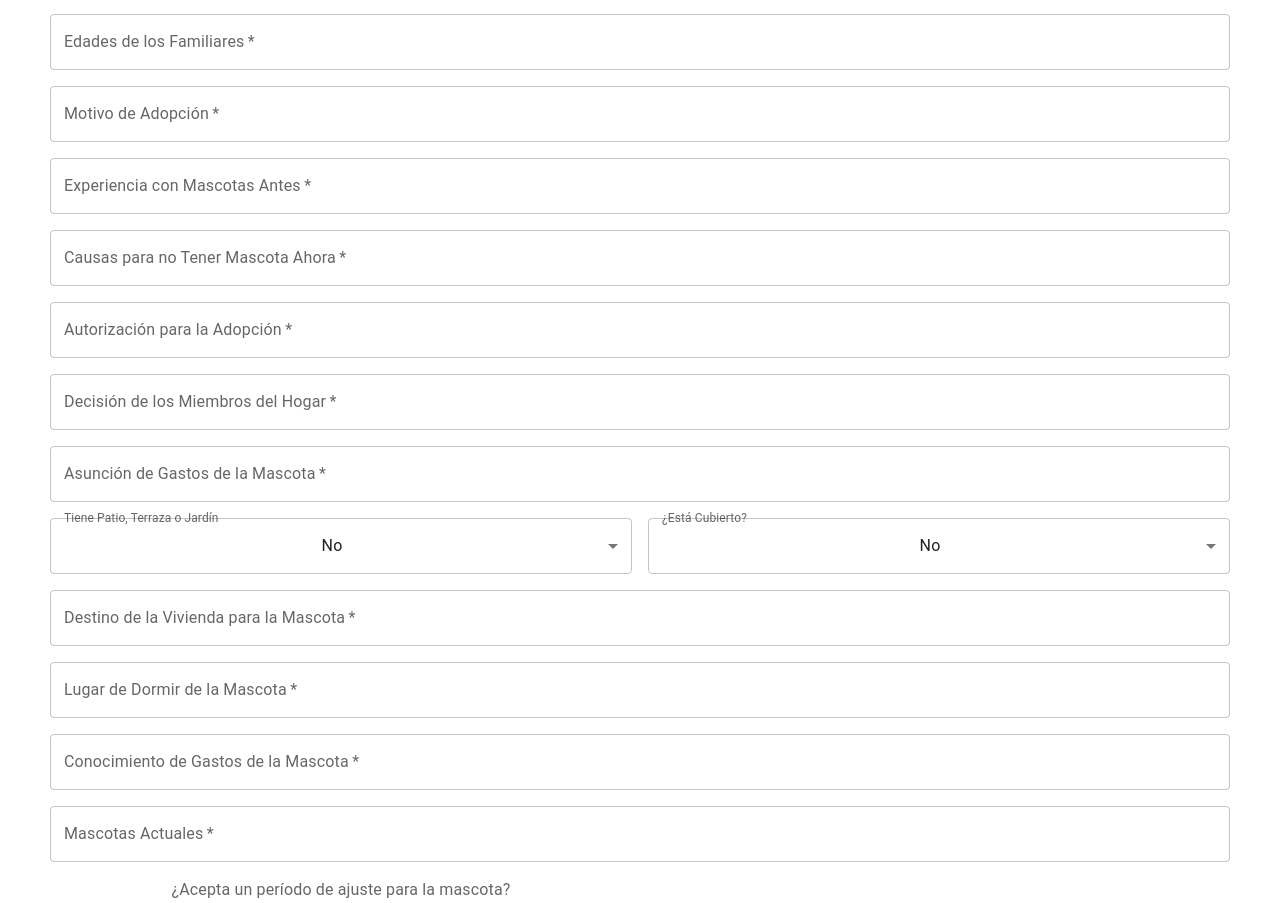
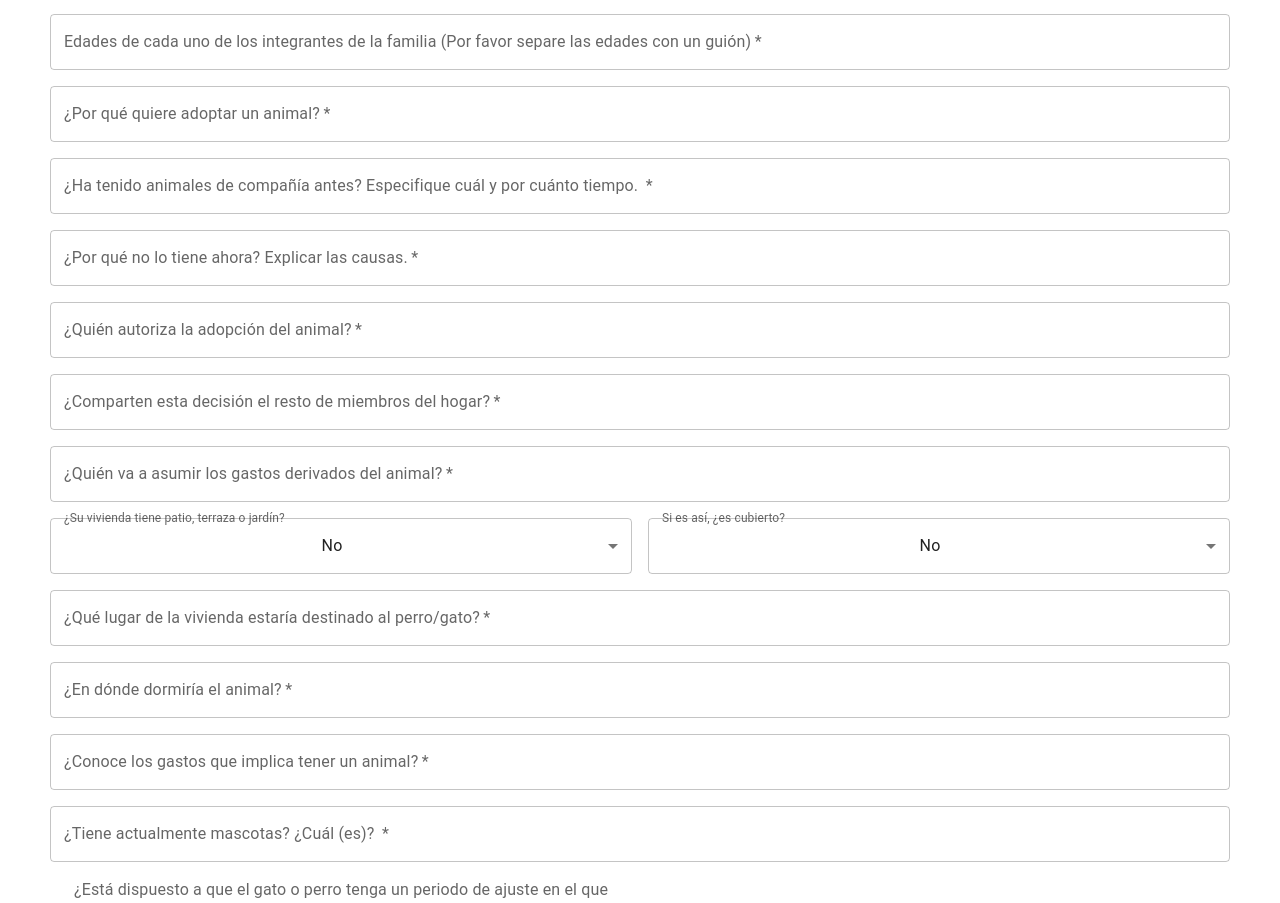
Before and after one commit to daniitoro29/sofi_adopciones_frontend, a React (Create React App) app: page /adoptions in a window 1280 px wide. Shown: the part 1046-1949 px from the top of the page. Built offline with nearby package versions, Linux system fonts and the light colour scheme; no server answers.

Commit message:
Updated question to form

```diff
--- a/src/views/AdoptionForm/AdoptionForm.jsx
+++ b/src/views/AdoptionForm/AdoptionForm.jsx
@@ -67,7 +67,7 @@ const FormularioAdopcion = () => {
                     <Grid container spacing={2}>
                         <Grid item xs={6} md={6}>
                             <TextField
-                                label="Nombre"
+                                label="Nombre y apellido"
                                 name="Form_Nombre"
                                 value={formData.Form_Nombre}
                                 onChange={handleChange}
@@ -199,7 +199,7 @@ const FormularioAdopcion = () => {
                         </Grid>
                         <Grid item xs={12} md={12}>
                             <TextField
-                                label="Edades de los Familiares"
+                                label="Edades de cada uno de los integrantes de la familia (Por favor separe las edades con un guión)"
                                 name="Form_EdadFamiliares"
                                 value={formData.Form_EdadFamiliares}
                                 onChange={handleChange}
@@ -209,7 +209,7 @@ const FormularioAdopcion = () => {
                         </Grid>
                         <Grid item xs={12} md={12}>
                             <TextField
-                                label="Motivo de Adopción"
+                                label="¿Por qué quiere adoptar un animal?"
                                 name="Form_MotivoAdopcion"
                                 value={formData.Form_MotivoAdopcion}
                                 onChange={handleChange}
@@ -219,7 +219,7 @@ const FormularioAdopcion = () => {
                         </Grid>
                         <Grid item xs={12} md={12}>
                             <TextField
-                                label="Experiencia con Mascotas Antes"
+                                label="¿Ha tenido animales de compañía antes? Especifique cuál y por cuánto tiempo. "
                                 name="Form_ExperienciaMascotasAntes"
                                 value={formData.Form_ExperienciaMascotasAntes}
                                 onChange={handleChange}
@@ -229,7 +229,7 @@ const FormularioAdopcion = () => {
                         </Grid>
                         <Grid item xs={12} md={12}>
                             <TextField
-                                label="Causas para no Tener Mascota Ahora"
+                                label="¿Por qué no lo tiene ahora? Explicar las causas."
                                 name="Form_CausasNoTenerMascotaAhora"
                                 value={formData.Form_CausasNoTenerMascotaAhora}
                                 onChange={handleChange}
@@ -239,7 +239,7 @@ const FormularioAdopcion = () => {
                         </Grid>
                         <Grid item xs={12} md={12}>
                             <TextField
-                                label="Autorización para la Adopción"
+                                label="¿Quién autoriza la adopción del animal?"
                                 name="Form_AutorizacionAdopcion"
                                 value={formData.Form_AutorizacionAdopcion}
                                 onChange={handleChange}
@@ -249,7 +249,7 @@ const FormularioAdopcion = () => {
                         </Grid>
                         <Grid item xs={12} md={12}>
                             <TextField
-                                label="Decisión de los Miembros del Hogar"
+                                label="¿Comparten esta decisión el resto de miembros del hogar?"
                                 name="Form_DecisionMiembrosHogar"
                                 value={formData.Form_DecisionMiembrosHogar}
                                 onChange={handleChange}
@@ -259,7 +259,7 @@ const FormularioAdopcion = () => {
                         </Grid>
                         <Grid item xs={12} md={12}>
                             <TextField
-                                label="Asunción de Gastos de la Mascota"
+                                label="¿Quién va a asumir los gastos derivados del animal?"
                                 name="Form_AsuncionGastosMascota"
                                 value={formData.Form_AsuncionGastosMascota}
                                 onChange={handleChange}
@@ -269,7 +269,7 @@ const FormularioAdopcion = () => {
                         </Grid>
                         <Grid item xs={6} md={6}>
                             <FormControl fullWidth>
-                                <InputLabel>Tiene Patio, Terraza o Jardín</InputLabel>
+                                <InputLabel>¿Su vivienda tiene patio, terraza o jardín?</InputLabel>
                                 <Select
                                     name="Form_TienePatioTerrazaJardin"
                                     value={formData.Form_TienePatioTerrazaJardin}
@@ -284,7 +284,7 @@ const FormularioAdopcion = () => {
                         </Grid>
                         <Grid item xs={6} md={6}>
                             <FormControl fullWidth>
-                                <InputLabel>¿Está Cubierto?</InputLabel>
+                                <InputLabel> Si es así, ¿es cubierto? </InputLabel>
                                 <Select
                                     name="Form_Cubierto"
                                     value={formData.Form_Cubierto}
@@ -299,7 +299,7 @@ const FormularioAdopcion = () => {
                         </Grid>
                         <Grid item xs={12} md={12}>
                             <TextField
-                                label="Destino de la Vivienda para la Mascota"
+                                label="¿Qué lugar de la vivienda estaría destinado al perro/gato?"
                                 name="Form_DestinoViviendaMascota"
                                 value={formData.Form_DestinoViviendaMascota}
                                 onChange={handleChange}
@@ -309,7 +309,7 @@ const FormularioAdopcion = () => {
                         </Grid>
                         <Grid item xs={12} md={12}>
                             <TextField
-                                label="Lugar de Dormir de la Mascota"
+                                label=" ¿En dónde dormiría el animal?"
                                 name="Form_LugarDormirMascota"
                                 value={formData.Form_LugarDormirMascota}
                                 onChange={handleChange}
@@ -319,7 +319,7 @@ const FormularioAdopcion = () => {
                         </Grid>
                         <Grid item xs={12} md={12}>
                             <TextField
-                                label="Conocimiento de Gastos de la Mascota"
+                                label="¿Conoce los gastos que implica tener un animal?"
                                 name="Form_ConocimientoGastosMascota"
                                 value={formData.Form_ConocimientoGastosMascota}
                                 onChange={handleChange}
@@ -329,7 +329,7 @@ const FormularioAdopcion = () => {
                         </Grid>
                         <Grid item xs={12} md={12}>
                             <TextField
-                                label="Mascotas Actuales"
+                                label="¿Tiene actualmente mascotas? ¿Cuál (es)? "
                                 name="Form_MascotasActuales"
                                 value={formData.Form_MascotasActuales}
                                 onChange={handleChange}
@@ -339,7 +339,8 @@ const FormularioAdopcion = () => {
                         </Grid>
                         <Grid item xs={6} md={6}>
                             <FormControl component="fieldset">
-                                <FormLabel component="legend">¿Acepta un período de ajuste para la mascota?</FormLabel>
+                                <FormLabel component="legend"> ¿Está dispuesto a que el gato o perro tenga un periodo de ajuste en el que aprenda dónde debe ir
+al baño y se adapte a la familia? </FormLabel>
                                 <RadioGroup
                                     name="Form_PeriodoAjusteMascota"
                                     value={formData.Form_PeriodoAjusteMascota.toString()}
```
